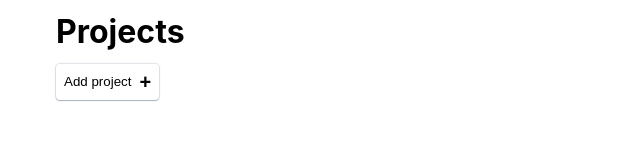
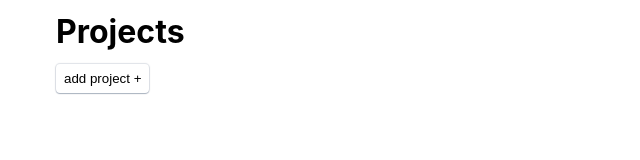
Before and after one commit to renbrek/uptrader-test, a React (Create React App) app: page / in a window 1280 px wide. Shown: the top 160 px of the page, without its empty margins (0-640 px from the left). Built offline with nearby package versions, Linux system fonts and the light colour scheme.

Commit message:
buttons text style standardization

```diff
--- a/src/components/CreateProjectForm/CreateProjectForm.tsx
+++ b/src/components/CreateProjectForm/CreateProjectForm.tsx
@@ -39,7 +39,7 @@ export const CreateProjectForm: FC<Props> = (props) => {
         />
       </div>
       <button onClick={handleSubmit} disabled={!isNameValid}>
-        Add
+        add
       </button>
     </form>
   );
--- a/src/components/CreateTaskForm/CreateTaskForm.tsx
+++ b/src/components/CreateTaskForm/CreateTaskForm.tsx
@@ -106,7 +106,7 @@ export const CreateTaskForm: FC<Props> = (props) => {
         </div>
       </div>
       <button onClick={handleSubmit} disabled={!isTitleValid}>
-        Add
+        add
       </button>
     </form>
   );
--- a/src/components/TaskDescription/TaskDescription.tsx
+++ b/src/components/TaskDescription/TaskDescription.tsx
@@ -44,7 +44,7 @@ export const TaskDescription: FC<Props> = (props) => {
     <div>
       {!isEditDescriptionFormOpen ? (
         <button onClick={handleOpenEditDescriptionForm}>
-          {task.description ? `Edit description` : 'Add discription'}
+          {task.description ? `edit description` : 'add discription'}
         </button>
       ) : null}
       <div className={styles.description}>
--- a/src/pages/ProjectsPage/ProjectsPage.tsx
+++ b/src/pages/ProjectsPage/ProjectsPage.tsx
@@ -19,7 +19,7 @@ export const ProjectsPage = () => {
       <div>
         <h1 className={styles.title}>Projects</h1>
         <button onClick={handleAddProject} className={styles.addButton}>
-          Add project <h2>+</h2>
+          add project +
         </button>
         <div className={styles.projects}>
           {projects.map((project) => (
```
